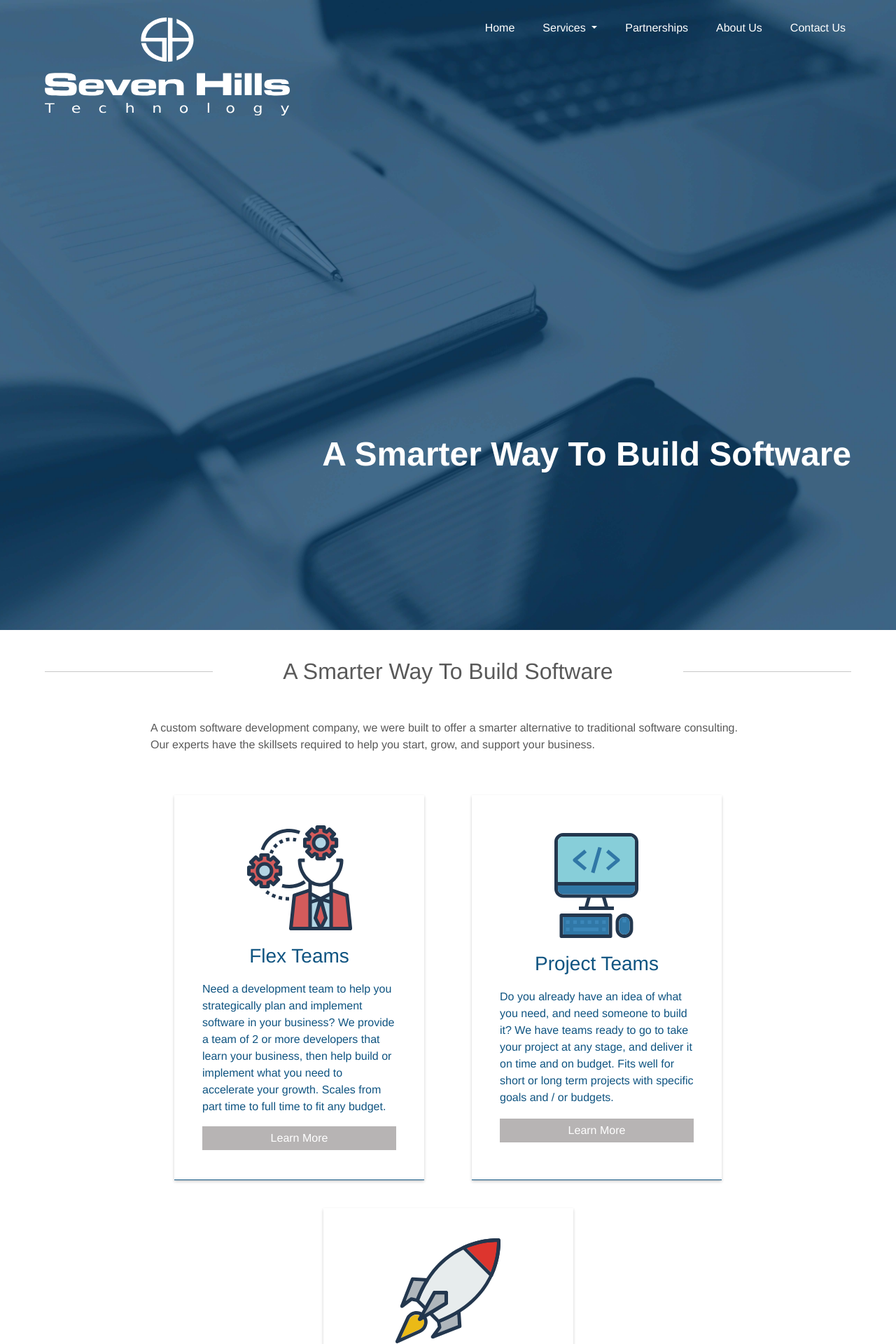
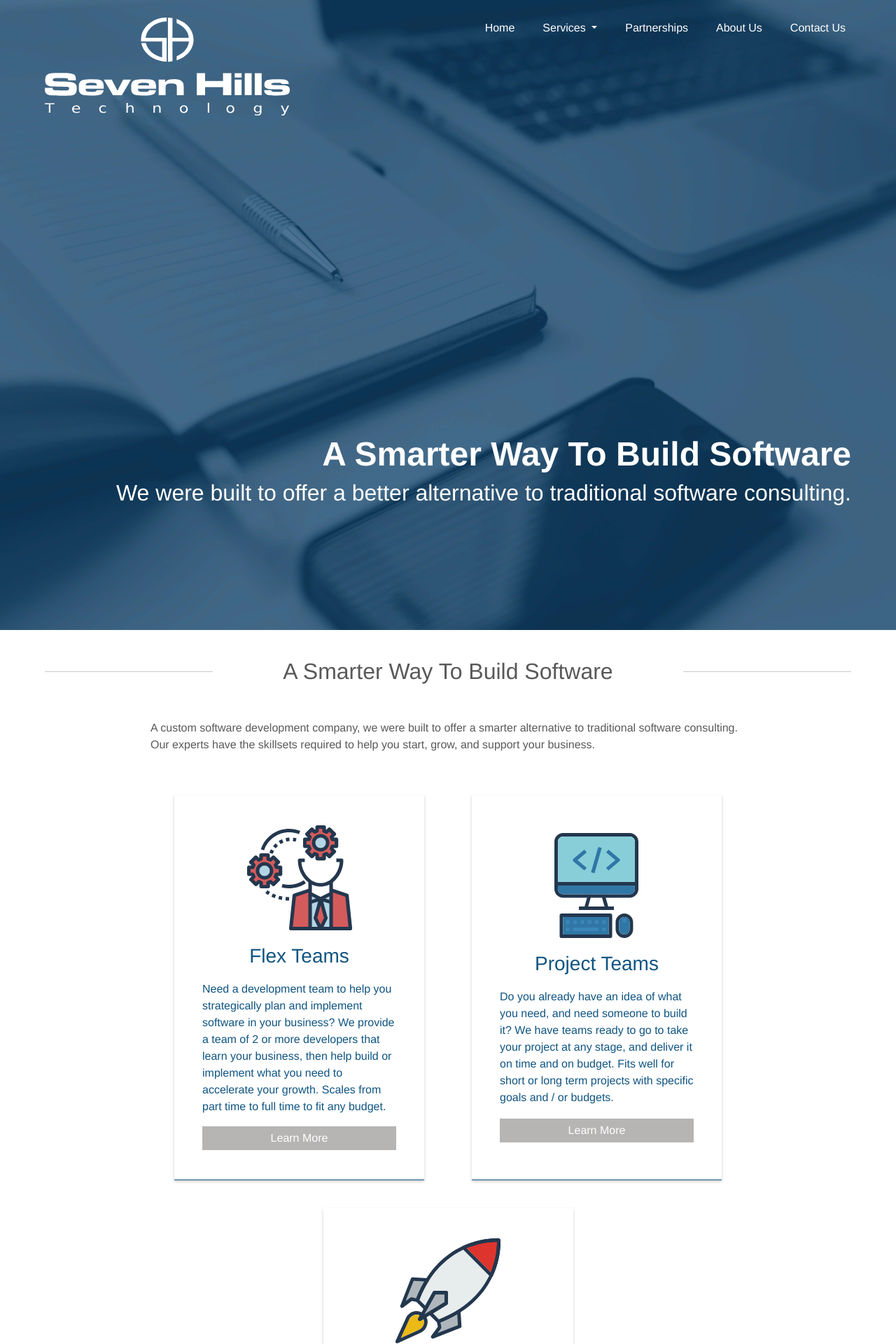
Before and after one commit to seven-hills-technology/seven-hills-technology.github.io, a Jekyll site: the page built from index.md, in a window 1280 px wide. Shown: the top 1920 px of the page at 70% size. Built offline with Jekyll 4.4.1, drawn with Linux system fonts in a browser that asks for light colours; nearby versions of some CDN libraries.

Commit message:
Fix the home page.

```diff
--- a/_layouts/home.html
+++ b/_layouts/home.html
@@ -57,6 +57,7 @@
         </nav>
         <div class="sh-home-header-content">
                 <h2>A Smarter Way To Build Software</h2>
+                <h3>We were built to offer a better alternative to traditional software consulting.</h3>
         </div>
 
     </header>
--- a/main.scss
+++ b/main.scss
@@ -125,6 +125,29 @@ body {
             text-align: right;
             font-size: 3rem;
             font-weight: bold;
+        }
+        h3 {
+            color: white;
+            text-align: right;
+            font-size: 2rem;
+            font-weight: 100;
+        }
+
+        @media (max-width: 846px ) {
+            h2 {
+                margin-top: 40vh;
+            }
+
+            h3 {
+                font-size: 1.5rem;
+            }
+        }
+
+        @media (max-width: 380px) {
+            h2 {
+                margin-top: 30vh;
+                font-size: 2rem;
+            }
         }
     }
 
```
Also changed, not shown: partnerships.md (+9 -9 lines).
